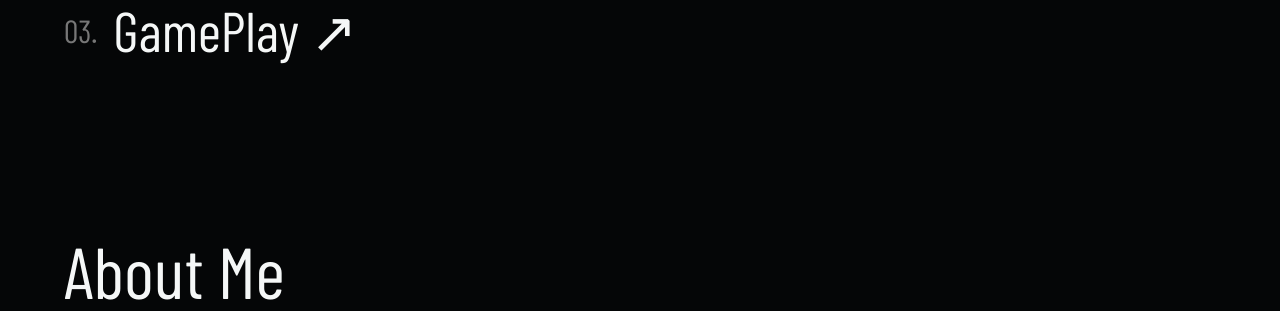
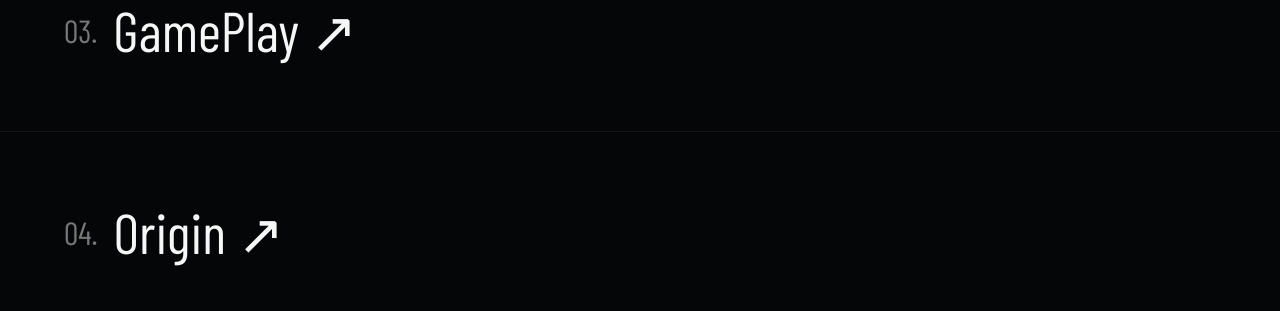
Before and after one commit to teilorbarcelos/teilorwebdev, a Next.js app: page / in a window 1280 px wide. Shown: the part 1440-1751 px from the top of the page. Built offline with nearby package versions, Linux system fonts and the light colour scheme; a web font is replaced by a local one.

Commit message:
origin site added to the works

```diff
--- a/components/Works/index.tsx
+++ b/components/Works/index.tsx
@@ -5,6 +5,7 @@ import { useState } from 'react'
 import imgLetmeask from '../../public/letmeask.png'
 import imgDevdotfinance from '../../public/devdotfinance.png'
 import imgGameplay from '../../public/gameplay.png'
+import imgOrigin from '../../public/origin.png'
 import styles from './styles.module.css'
 
 export default function Works() {
@@ -19,7 +20,7 @@ export default function Works() {
       <div className={styles.work}>
         <h5>01.</h5>
         <Link href="https://letmeask-f38c5.web.app/">
-          <a target="_blank" id="work-1">
+          <a target="_blank">
             <h3
               title="ReactJs SPA"
               onMouseEnter={() => setShowWork(1)}
@@ -40,7 +41,7 @@ export default function Works() {
       <div className={styles.work}>
         <h5>02.</h5>
         <Link href="https://devdotfinance.web.app/">
-          <a target="_blank" id="work-2">
+          <a target="_blank">
             <h3
               title="HTML, CSS and JS only"
               onMouseEnter={() => setShowWork(2)}
@@ -61,7 +62,7 @@ export default function Works() {
       <div className={styles.work}>
         <h5>03.</h5>
         <Link href="https://github.com/teilorbarcelos/gameplay">
-          <a target="_blank" id="work-3">
+          <a target="_blank">
             <h3
               title="React Native App"
               onMouseEnter={() => setShowWork(3)}
@@ -76,6 +77,27 @@ export default function Works() {
           />
         </div>
       </div>
+
+      <div className={styles.bbGray} id="bb-gray1"></div>
+
+      <div className={styles.work}>
+        <h5>04.</h5>
+        <Link href="https://origin-ten.vercel.app/">
+          <a target="_blank">
+            <h3
+              title="NextJs website"
+              onMouseEnter={() => setShowWork(4)}
+              onMouseLeave={() => setShowWork(null)}
+            >Origin &#8599;</h3>
+          </a>
+        </Link>
+        <div className={`${styles.workImg} ${(showWork == 4) ? styles.show : ''}`}>
+          <Image
+            src={imgOrigin}
+            alt="Origin image"
+          />
+        </div>
+      </div>
     </section>
   )
 }
```
Also changed, not shown: public/origin.png (added).
